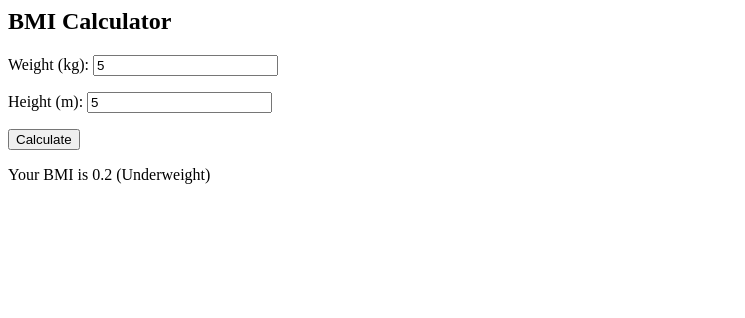
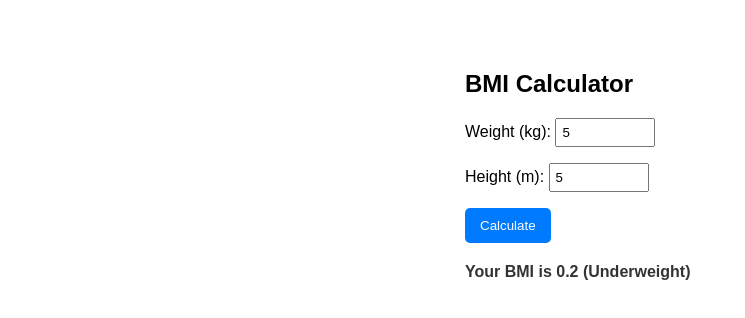
Before and after one commit to 27smehta/bmi-calculator, a plain HTML site: page index.html in a window 1280 px wide. Both pictures are taken after typing "5", "5" into the empty fields and a click on the button "Calculate". Shown: the whole page, without its empty margins (0-745 px from the left). Drawn offline with Linux system fonts and the light colour scheme.

Commit message:
i hope this readme is long enough, added basic css too seperated everything in their own files

```diff
--- a/index.html
+++ b/index.html
@@ -1,6 +1,7 @@
 <html>
 <head>
     <title>Basic BMI Calculator</title>
+    <link rel="stylesheet" href="styles.css">
 </head>
 <body>
 
@@ -12,32 +13,6 @@
     <button onclick="calcBMI()">Calculate</button>
 
     <p id="result"></p>
-
-    <script>
-        function calcBMI() {
-            var w = document.getElementById('w').value;
-            var h = document.getElementById('h').value;
-
-            if (w > 0 && h > 0) {
-                var bmi = w / (h * h);
-                var category = "";
-
-                if (bmi < 18.5) {
-                    category = "Underweight";
-                } else if (bmi < 25) {
-                    category = "Normal weight";
-                } else if (bmi < 30) {
-                    category = "Overweight";
-                } else {
-                    category = "Obese";
-                }
-
-            document.getElementById('result').innerText = `Your BMI is ${bmi.toFixed(1)} (${category})`;
-        } else {
-            document.getElementById('result').innerText = "Please enter valid numbers.";
-        }
-            }
-    </script>
-
+    <script src="script.js"></script>
 </body>
 </html>
--- /dev/null
+++ b/script.js
@@ -0,0 +1,23 @@
+ function calcBMI() {
+            var w = document.getElementById('w').value;
+            var h = document.getElementById('h').value;
+
+            if (w > 0 && h > 0) {
+                var bmi = w / (h * h);
+                var category = "";
+
+                if (bmi < 18.5) {
+                    category = "Underweight";
+                } else if (bmi < 25) {
+                    category = "Normal weight";
+                } else if (bmi < 30) {
+                    category = "Overweight";
+                } else {
+                    category = "Obese";
+                }
+
+            document.getElementById('result').innerText = `Your BMI is ${bmi.toFixed(1)} (${category})`;
+        } else {
+            document.getElementById('result').innerText = "Please enter valid numbers.";
+        }
+            }
--- /dev/null
+++ b/styles.css
@@ -0,0 +1,29 @@
+body {
+            font-family: Arial, sans-serif;
+            background-color: #f0f0f5;
+            max-width: 350px;
+            margin: 50px auto;
+            padding: 20px;
+            background: white;
+            border-radius: 10px;
+                }
+
+        input {
+            padding: 5px;
+            width: 100px;
+        }
+
+        button {
+            padding: 10px 15px;
+            background-color: #007bff;
+            color: white;
+            border: none;
+            border-radius: 5px;
+            cursor: pointer;
+        }
+
+        #result {
+            font-weight: bold;
+            color: #333;
+            margin-top: 20px;
+        }
```
Also changed, not shown: 1 other file.
